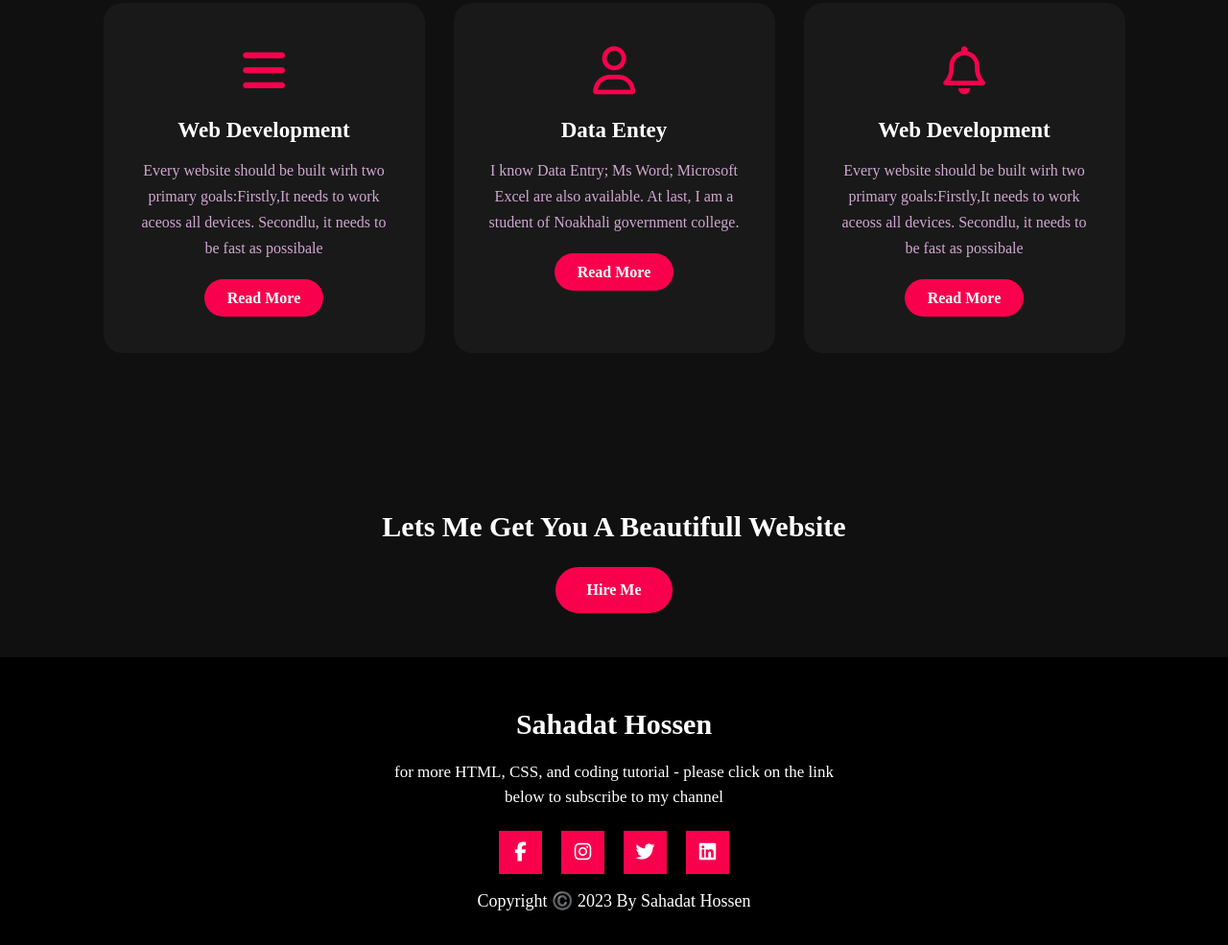
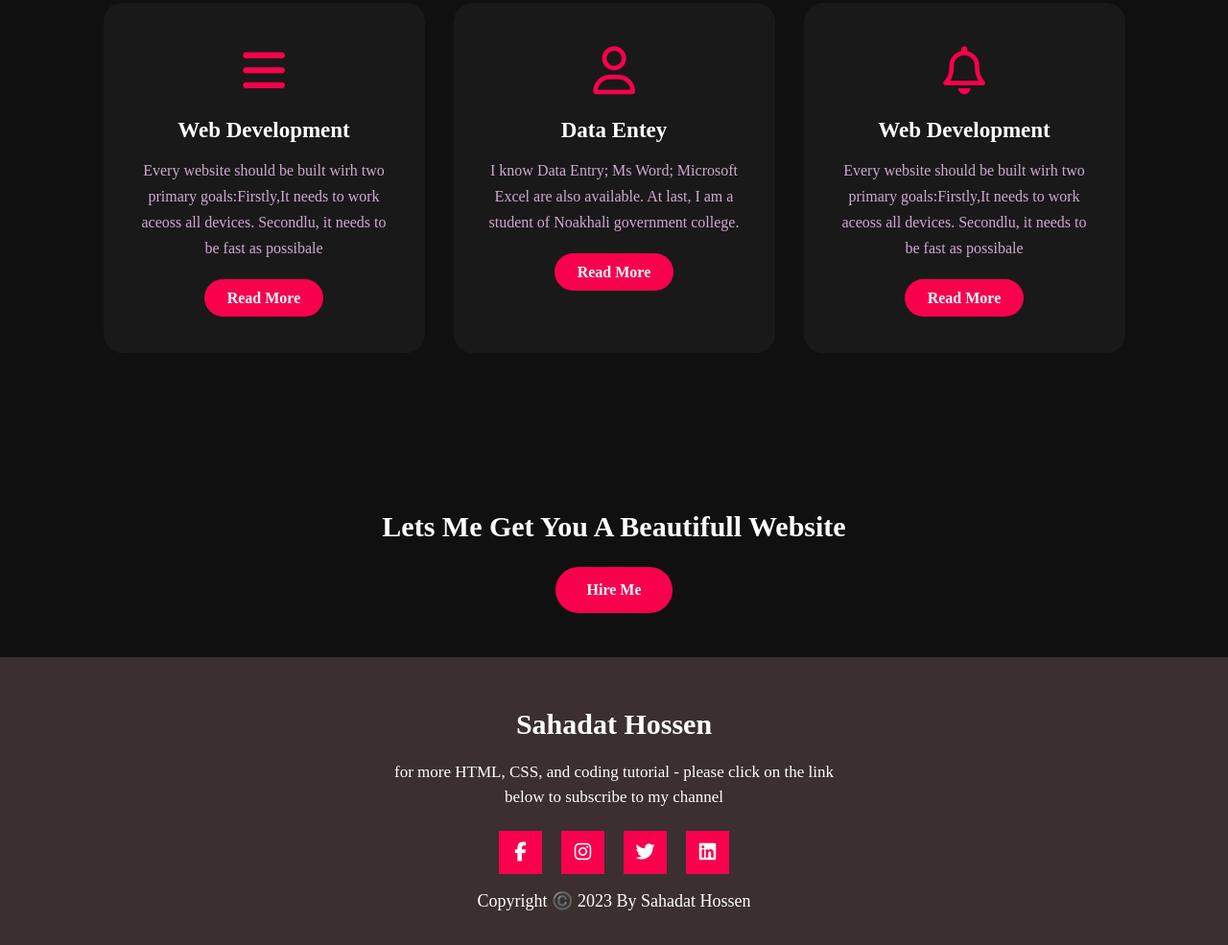
Before and after one commit to ShJishan/sh-jishan-web-site, a plain HTML site: page index.html in a window 1280 px wide. Shown: the part 1529-2514 px from the top of the page at 96% size. Drawn offline with Linux system fonts and the light colour scheme.

Commit message:
Update style.css

```diff
--- a/style.css
+++ b/style.css
@@ -261,7 +261,7 @@ footer{
     position: relative;
     width: 100%;
     height: 300px;
-    background: #000000;
+    background: #3B2F2F;
     display: flex;
     flex-direction: column;
     align-items: center;
```
